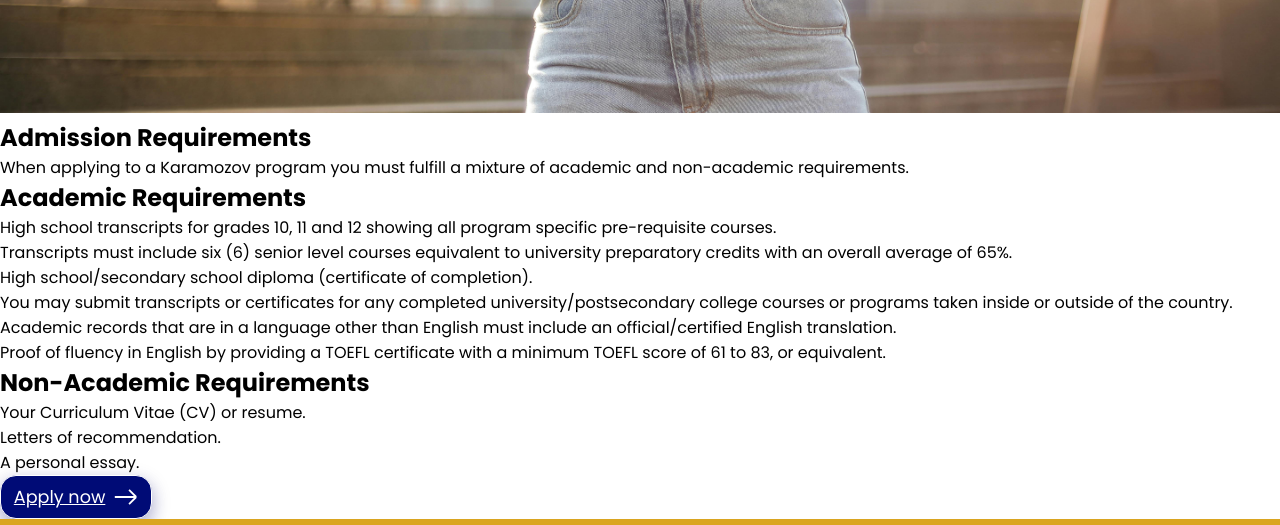
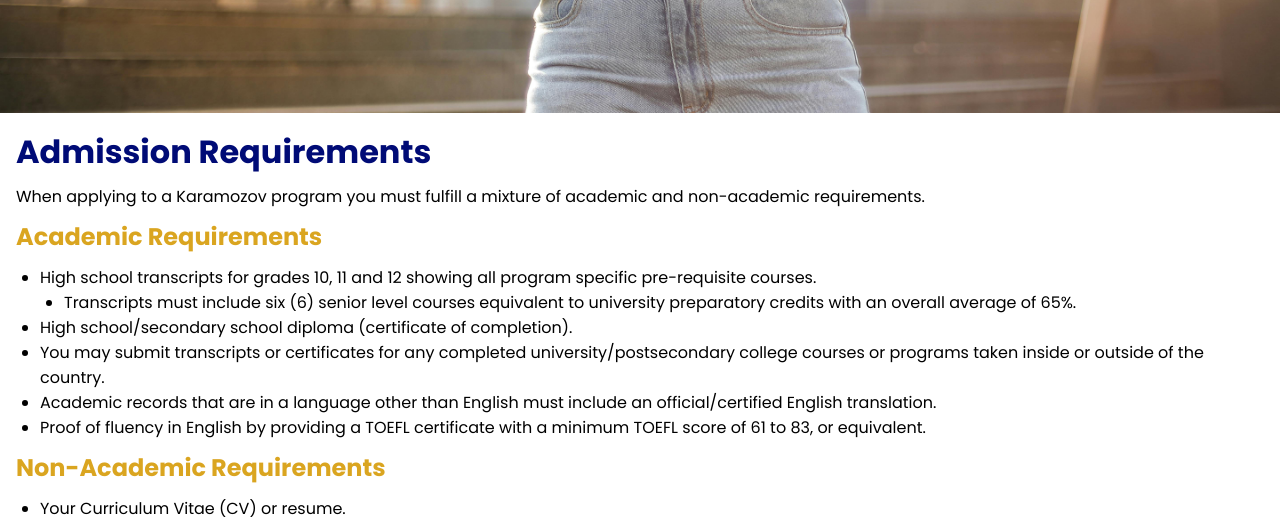
Before and after one commit to qualle-tech/karamozov-college, a plain HTML site: page requirements.html in a window 1280 px wide. Shown: the part 829-1354 px from the top of the page. Drawn offline with Linux system fonts and the light colour scheme.

Commit message:
Update styling

```diff
--- a/style.css
+++ b/style.css
@@ -11,6 +11,7 @@ header {
   display: grid;
   grid-auto-flow: column;
   justify-content: space-between;
+  align-items: center;
   padding: 1rem;
   gap: 0.5rem;
 }
@@ -24,6 +25,31 @@ footer {
 
 a {
   color: #000b76;
+  cursor: pointer;
+}
+
+h1 {
+  color: #000b76;
+  font-size: 2rem;
+  line-height: 2rem;
+}
+
+h2 {
+  color: #daa520;
+  font-size: 1.5rem;
+  line-height: 1.5rem;
+}
+
+li {
+  list-style: disc outside none;
+  display: list-item;
+  margin-left: 1.5rem;
+}
+
+.icons {
+  display: grid;
+  grid-auto-flow: column;
+  gap: 1rem;
 }
 
 .footer-logo {
@@ -65,6 +91,7 @@ a {
   border: 1px solid white;
   border-radius: 1rem;
   box-shadow: 0 8px 16px 0 #000b7130, 0 6px 20px 0 #000b7130;
+  text-decoration: none;
 }
 
 .learn-more:hover {
@@ -142,3 +169,21 @@ a {
 .dot:hover {
   background-color: #daa520;
 }
+
+/** REquirements styling **/
+.main-section {
+  padding: 1rem;
+  display: grid;
+  gap: 1rem;
+}
+
+.completion {
+  justify-items: center;
+  text-align: center;
+}
+
+.completed {
+  font-size: 3rem;
+  color: #daa520;
+  font-weight: 600;
+}
```
